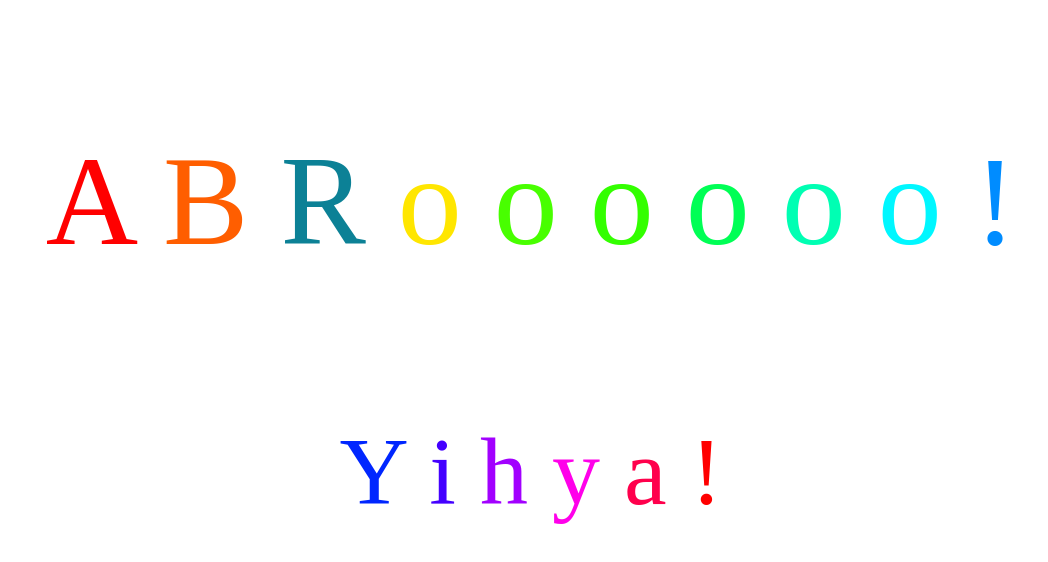
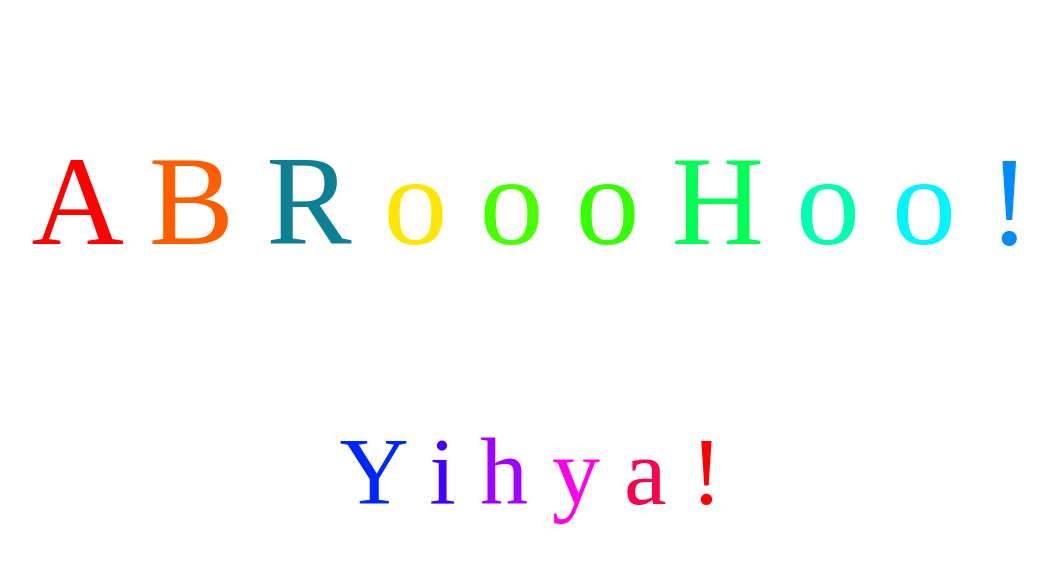
Before and after one commit to wichigo/activite-4, a plain HTML site: page index.html in a window 1280 px wide. Shown: the top 562 px of the page, without its empty margins (117-1165 px from the left). Drawn offline with Linux system fonts and the light colour scheme.

Commit message:
conflict?

```diff
--- a/index.html
+++ b/index.html
@@ -15,7 +15,7 @@
         <span class="letter_4">o</span>
         <span class="letter_5">o</span>
         <span class="letter_6">o</span>
-        <span class="letter_7">o</span>
+        <span class="letter_7">H</span>
         <span class="letter_8">o</span>
         <span class="letter_9">o</span>
         <span class="letter_10"> !</span>
```
